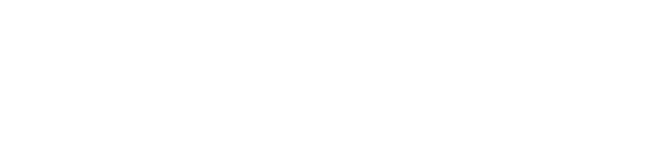
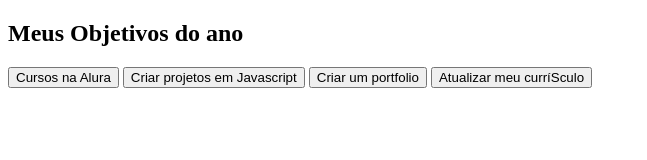
Before and after one commit to Erika200623/projeto-d-vd, a plain HTML site: page index.html in a window 1280 px wide. Shown: the whole page, without its empty margins (0-647 px from the left). Drawn offline with Linux system fonts and the light colour scheme.

Commit message:
Add files via upload

```diff
--- a/index.html
+++ b/index.html
@@ -4,8 +4,17 @@
     <meta charset="UTF-8">
     <meta name="viewport" content="width=device-width, initial-scale=1.0">
     <title>Meus objetivos do ano</title>
+    <link rel="stylesheet" href="style.css">
 </head>
 <body>
-    <secfion class="conteudo"></secfion>
+    <section class="conteudo">
+        <h2 class="titulo-principal">Meus Objetivos do ano</h2>
+        <div class="botoes">
+             <button class="botao">Cursos na Alura</button>
+             <button class="botao">Criar projetos em Javascript</button>
+             <button class="botao">Criar um portfolio</button>
+             <button class="botao">Atualizar meu curríSculo</button>
+    </div>
+       </section>
 </body>
 </html>
--- a/style.css
+++ b/style.css
@@ -0,0 +1,5 @@
+:root{
+    --cor--de-fundo: #1E1E1E;
+    --verde: #6FFF57;
+    --branco: FFFFFF;
+}
```
